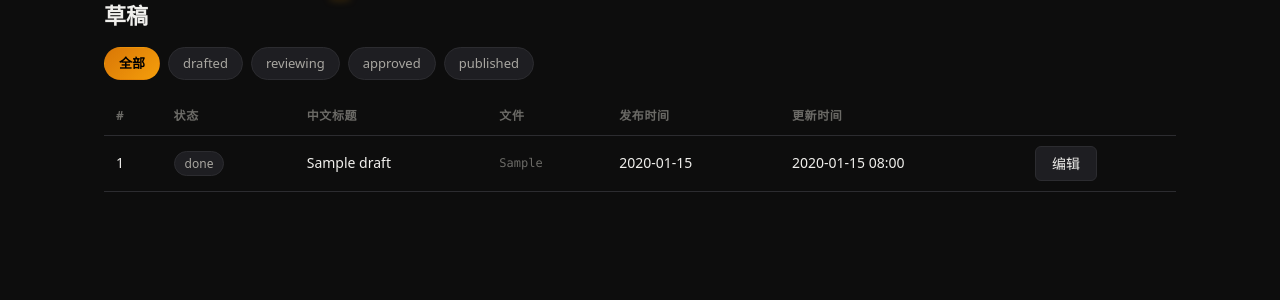
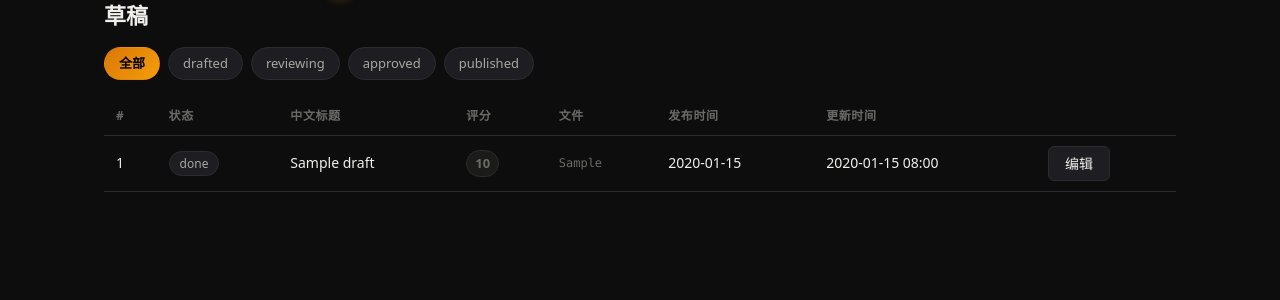
Before and after one commit to ivanzwb/media-agent, a FastAPI app: page /drafts in a window 1280 px wide. Shown: the part 56-356 px from the top of the page. Run offline with FastAPI, Linux system fonts and the light colour scheme; tables that the repository leaves empty hold one stand-in row (values such as "Sample post"); data that the repository does not hold is empty; some libraries are stand-ins or nearby versions; some web fonts are replaced.

Commit message:
feat: show score column in draft list UI
Ultraworked with [Sisyphus](https://github.com/code-yeongyu/oh-my-openagent)

Co-authored-by: Sisyphus <clio-agent@sisyphuslabs.ai>

```diff
--- a/app/web/server.py
+++ b/app/web/server.py
@@ -31,6 +31,7 @@ from app.pipeline.narration import (
 from app.pipeline.orchestrator import run_pipeline, _append_prompt
 from app.pipeline.recommender import (
     suggest_subtopics, suggest_keywords, suggest_sources, compute_hotness)
+from app.pipeline.score import compute_draft_score
 from app.pipeline.localize import localize_one
 from app.pipeline.rewriter import rewrite
 from app.pipeline.sanitizer import load_words, sanitize_draft
@@ -287,6 +288,21 @@ def create_app(config: Config | None = None,
                 _rewrite_log(article_id, "保存草稿…")
                 old = ws.get_draft_for_article(article_id)
                 saved = ws.save_draft(draft)
+
+                # Compute and store draft score
+                try:
+                    score_val = compute_draft_score(
+                        title=draft.title_candidates[0] if draft.title_candidates else "",
+                        topic=draft.topic,
+                        source_name=draft.source_name,
+                        body_preview=draft.body_md,
+                        published_at=row["published_at"] if row else None,
+                        provider=provider,
+                    )
+                    ws.update_draft_score(saved.id, score_val)
+                    _rewrite_log(article_id, f"评分：{score_val}/100")
+                except Exception as exc:
+                    _rewrite_log(article_id, f"评分失败（已跳过）：{exc}")
 
                 if old and old["id"] != saved.id:
                     ws.delete_draft(old["id"])
--- a/app/web/static/app.css
+++ b/app/web/static/app.css
@@ -579,6 +579,34 @@ input[type="checkbox"] {
 .badge.reviewing { background: #3b2710; color: #fcd34d; border-color: #78350f; }
 .badge.approved { background: #0a3d2a; color: #6ee7b7; border-color: #14532d; }
 .badge.published { background: #172554; color: #93c5fd; border-color: #1e3a8a; }
+
+/* ── Score Badge (Draft List) ── */
+.score-badge {
+  display: inline-flex;
+  align-items: center;
+  justify-content: center;
+  min-width: 32px;
+  padding: 2px 8px;
+  border-radius: 999px;
+  font-size: 13px;
+  font-weight: 700;
+  font-variant-numeric: tabular-nums;
+}
+.score-high {
+  background: rgba(16,185,129,.15);
+  color: #6ee7b7;
+  border: 1px solid rgba(16,185,129,.3);
+}
+.score-mid {
+  background: rgba(245,158,11,.15);
+  color: #fcd34d;
+  border: 1px solid rgba(245,158,11,.3);
+}
+.score-low {
+  background: rgba(107,106,102,.15);
+  color: var(--text3);
+  border: 1px solid var(--border);
+}
 
 .chip-row, .filters {
   display: flex;
--- a/app/web/templates/drafts.html
+++ b/app/web/templates/drafts.html
@@ -9,13 +9,14 @@
   {% endfor %}
 </div>
 <table>
-    <thead><tr><th>#</th><th>状态</th><th>中文标题</th><th>文件</th><th>发布时间</th><th>更新时间</th><th></th></tr></thead>
+    <thead><tr><th>#</th><th>状态</th><th>中文标题</th><th>评分</th><th>文件</th><th>发布时间</th><th>更新时间</th><th></th></tr></thead>
   <tbody>
   {% for d in drafts %}
     <tr>
       <td>{{ d.id }}</td>
       <td><span class="badge {{ d.status }}">{{ d.status }}</span></td>
       <td>{{ d.title_cn or d.display_title or '—' }}</td>
+      <td>{% if d.score is not none %}<span class="score-badge score-{{ 'high' if d.score >= 80 else 'mid' if d.score >= 50 else 'low' }}">{{ '%.0f'|format(d.score) }}</span>{% else %}<span class="muted">—</span>{% endif %}</td>
       <td class="path">{{ d.draft_path }}</td>
       <td>{{ d.article_published_at or '—' }}</td>
       <td>{{ d.updated_at }}</td>
```
